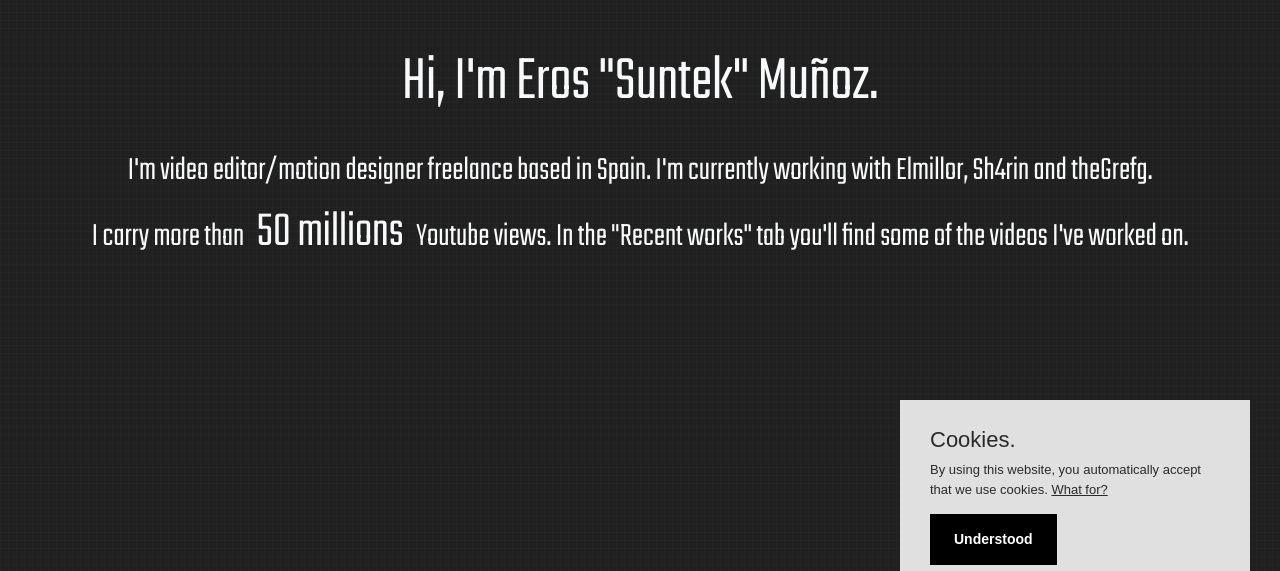
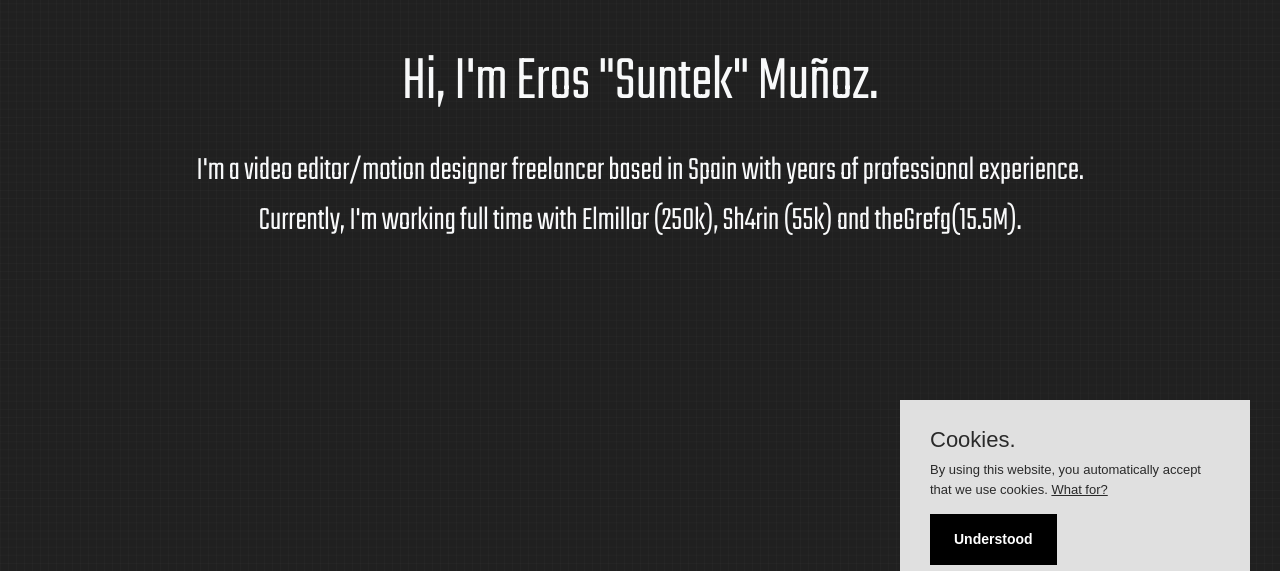
Before and after one commit to suntekvfx/suntekvfx.github.io, a plain HTML site: page about_me.html in a window 1280 px wide. Shown: the part 175-746 px from the top of the page. Drawn offline with Linux system fonts and the light colour scheme; a web font is replaced by a local one.

Commit message:
F5 + About_me

```diff
--- a/about_me.html
+++ b/about_me.html
@@ -41,10 +41,8 @@
         </div>
         <div class="text-about mt-5 text-russo">
             <div class="display-3 mb-4">Hi, I'm Eros "Suntek" Muñoz.</div>
-            I'm video editor/motion designer freelance based in Spain. I'm currently working with Elmillor, Sh4rin and theGrefg.
-            <br/>
-            I carry more than <span class="d-inline-block mx-2" style="font-size: 1.5em;">50 millions</span> Youtube views.
-            In the "Recent works" tab you'll find some of the videos I've worked on.
+            I'm a video editor/motion designer freelancer based in Spain with years of professional experience.
+            <br /> Currently, I'm working full time with Elmillor (250k), Sh4rin (55k) and theGrefg(15.5M).
         </div>
     </div>
 
@@ -70,11 +68,9 @@
 
         $(document).bind('keydown', function(e) {
             if (e.keyCode == 83) {
-
                 $('#sunkern').removeClass("d-none");
                 $('#sunkern').addClass("d-inline-block");
             }
-            return false;
         });
 
         function checkTheme() {
```
Also changed, not shown: index.html (+0 -9 lines), contact_me.html (indentation only). Lines whose indentation alone changed are shown as unchanged.
